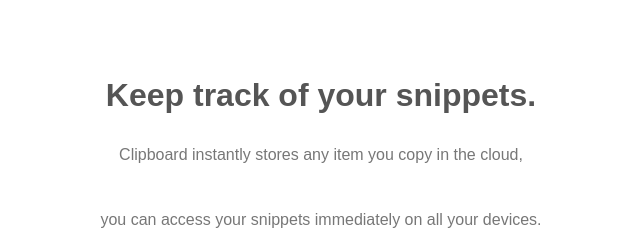
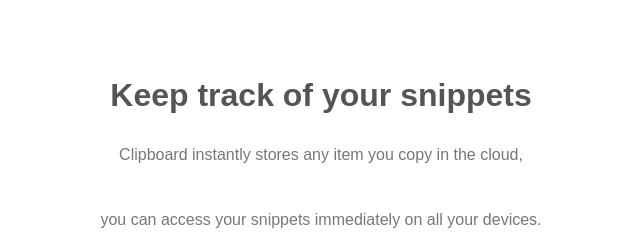
Before and after one commit to 002-oba/landing-page, a plain HTML site: page Index.html in a window 1280 px wide. Shown: the part 435-675 px from the top of the page, 319-959 px from the left. Drawn offline with Linux system fonts and the light colour scheme.

Commit message:
remove fullstop

```diff
--- a/Index.html
+++ b/Index.html
@@ -26,7 +26,7 @@
 
     <section class="features">
         <div class="container">
-            <h2>Keep track of your snippets.</h2>
+            <h2>Keep track of your snippets</h2>
             <p>Clipboard instantly stores any item you copy in the cloud,</p>
             <p>you can access your snippets immediately on all your devices.</p>
             <div class="feature-content">
```
